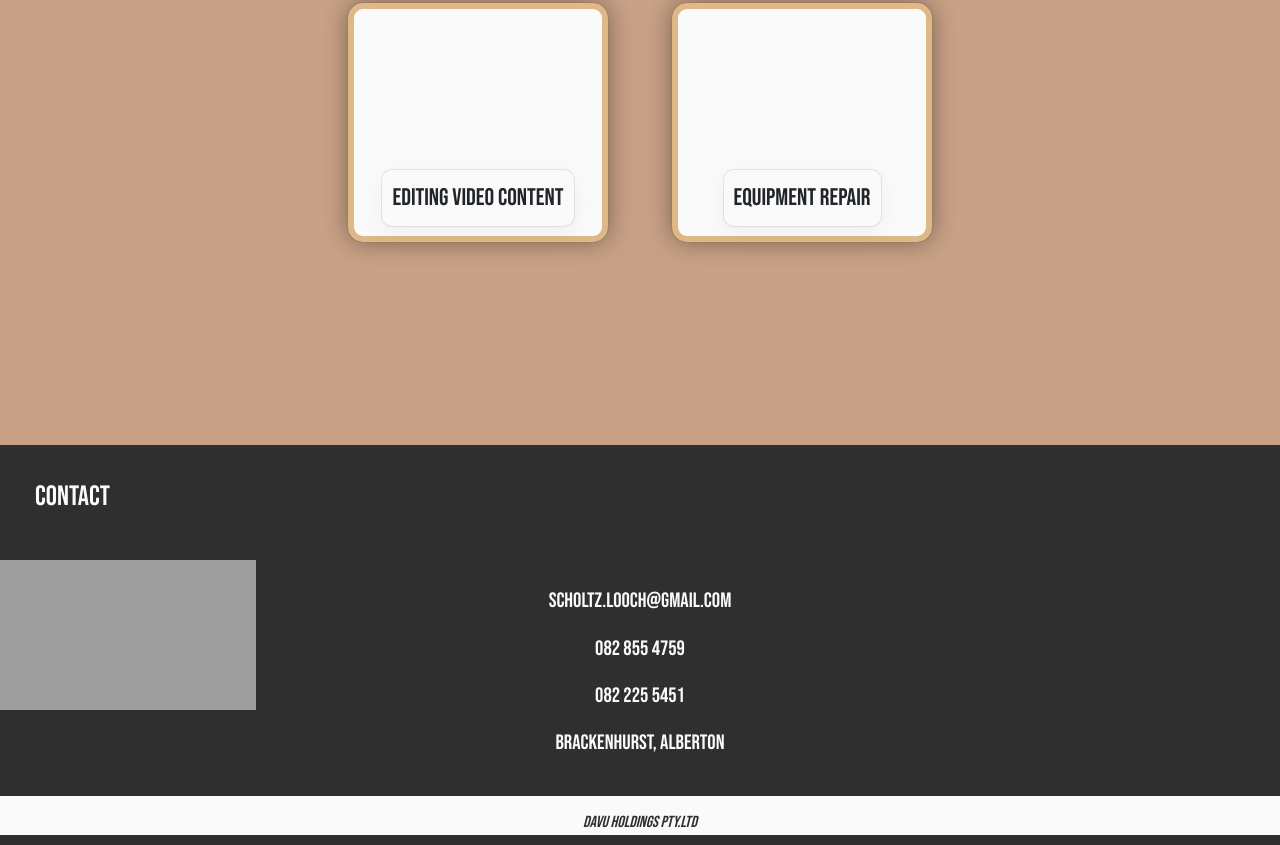
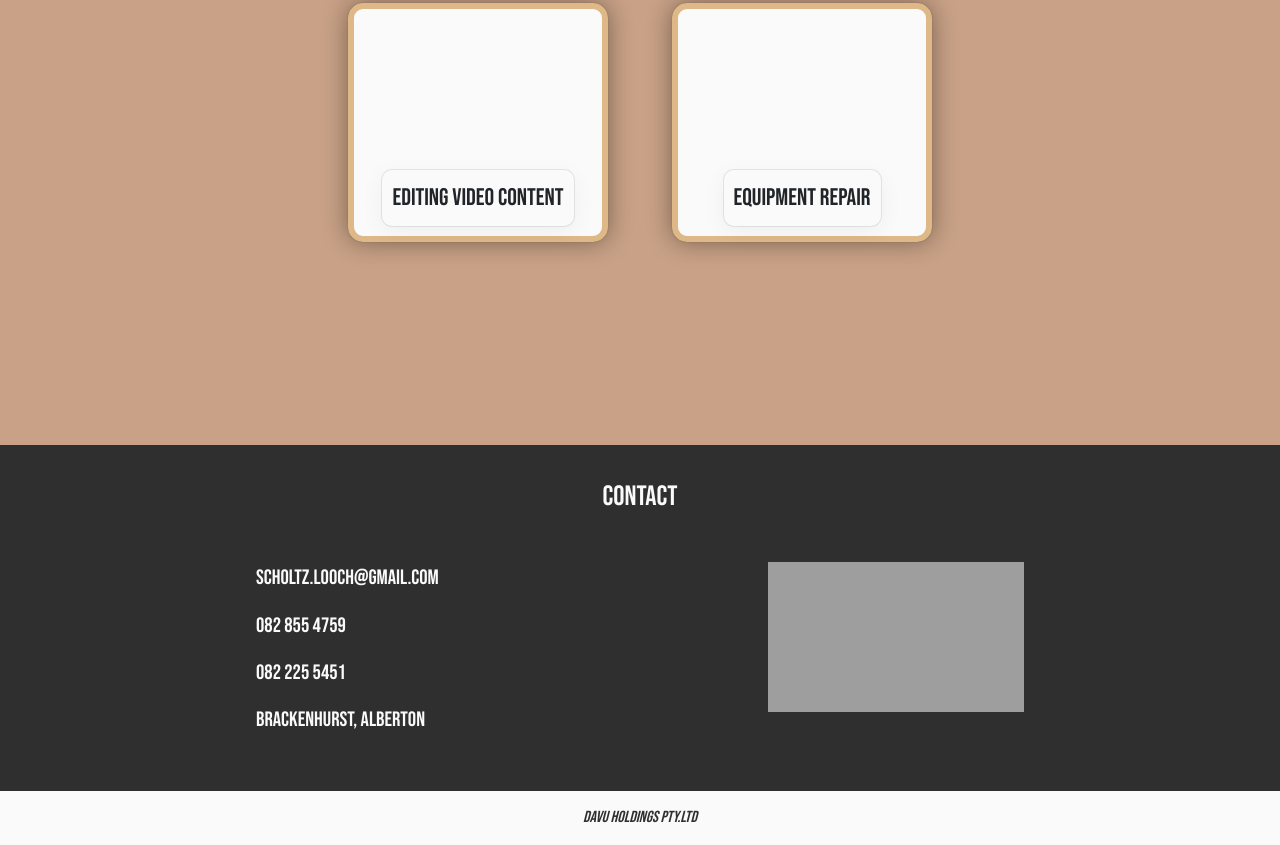
Before and after one commit to Liv4-code/scholtz-productions, a plain HTML site: page index.html in a window 1280 px wide. Shown: the part 2205-3050 px from the top of the page. Drawn offline with nearby package versions, Linux system fonts and the light colour scheme; some packages are replaced by stand-ins of ours; grey boxes are pictures that could not be loaded; a web font is replaced by a local one.

Commit message:
Positioned elements in contact section.

```diff
--- a/styles.scss
+++ b/styles.scss
@@ -161,27 +161,31 @@ body {
         "heading"
         "contact" "contact"
         "cite";
+    justify-items: center;
     h3 {
         margin: 35px;
         grid-area: heading;
     }
     .contact-info {
         grid-area: contact;
-        margin-top: 2%;
+        justify-self: start;
+        margin-left: 20%;
         height: 100%;
-        text-align: center;
         font-size: 1.3em;
     }
     #map {
         grid-area: contact;
+        justify-self: end;
+        margin-right: 20%;
         height: 150px;
         width: 20%;
     }
     cite {
         grid-area: cite;
+        align-self: end;
         background-color: $light;
         color: $dark;
-        padding-top: 15px;
+        padding: 15px 0 15px 0;
         width: 100%;
         height: 80%;
         text-align: center;
```
Also changed, not shown: styles.css.
